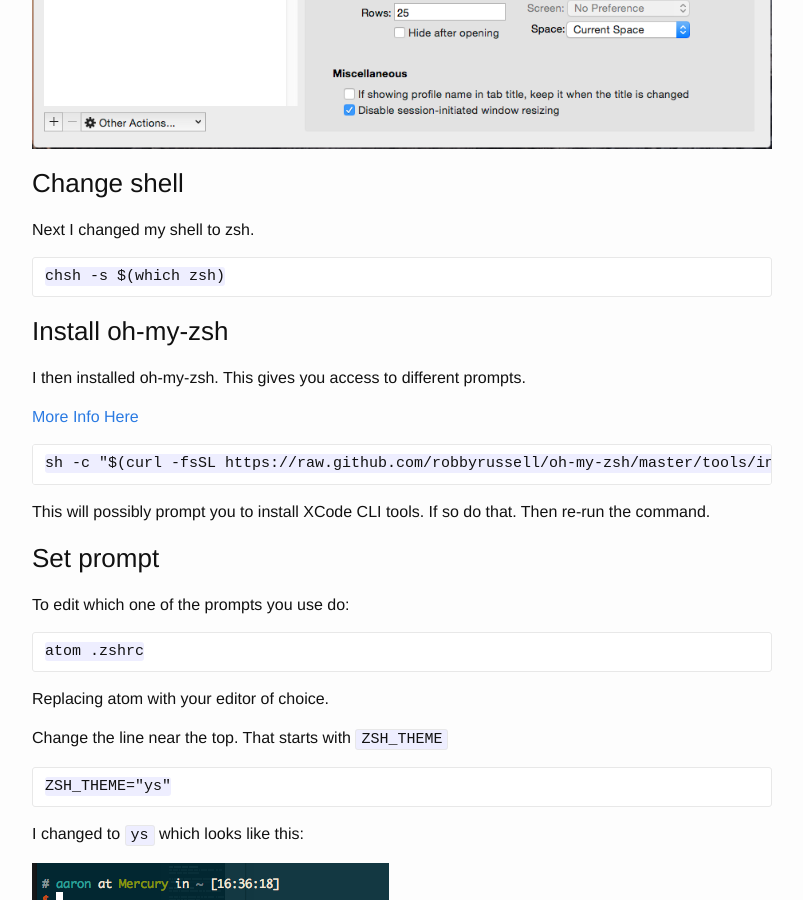
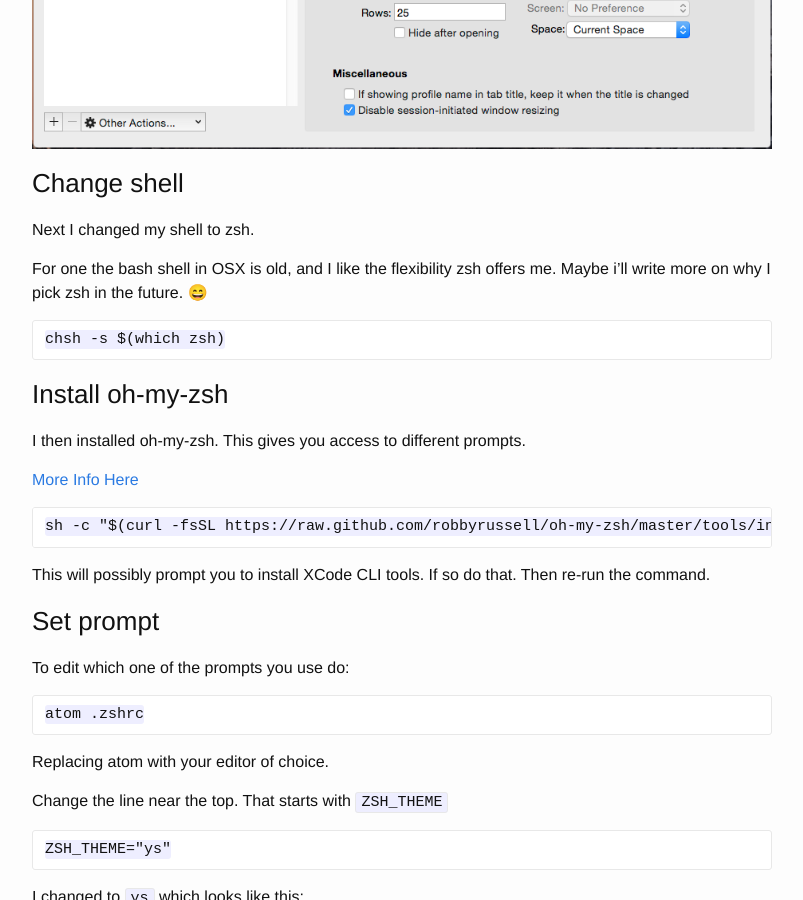
Before and after one commit to geekgonecrazy/geekgonecrazy.github.io, a Jekyll site: the page built from _posts/2015-09-19-osx-setup.md, in a window 1280 px wide and 900 px high, scrolled down 7849 px. Shown: the whole window, without its empty margins (238-1041 px from the left). Built offline with Jekyll 4.4.1, drawn with Linux system fonts in a browser that asks for light colours; emoji names are drawn with the system emoji font; comment, search, counter and statistics services are not loaded.

Commit message:
added reason for zsh

````diff
--- a/_posts/2015-09-19-osx-setup.md
+++ b/_posts/2015-09-19-osx-setup.md
@@ -166,6 +166,8 @@ I also took it a step further and added a little transparency.  Just a personal
 ### Change shell
 Next I changed my shell to zsh.
 
+For one the bash shell in OSX is old, and I like the flexibility zsh offers me.  Maybe i'll write more on why I pick zsh in the future.  :smile:
+
 ```
 chsh -s $(which zsh)
 ```
````
